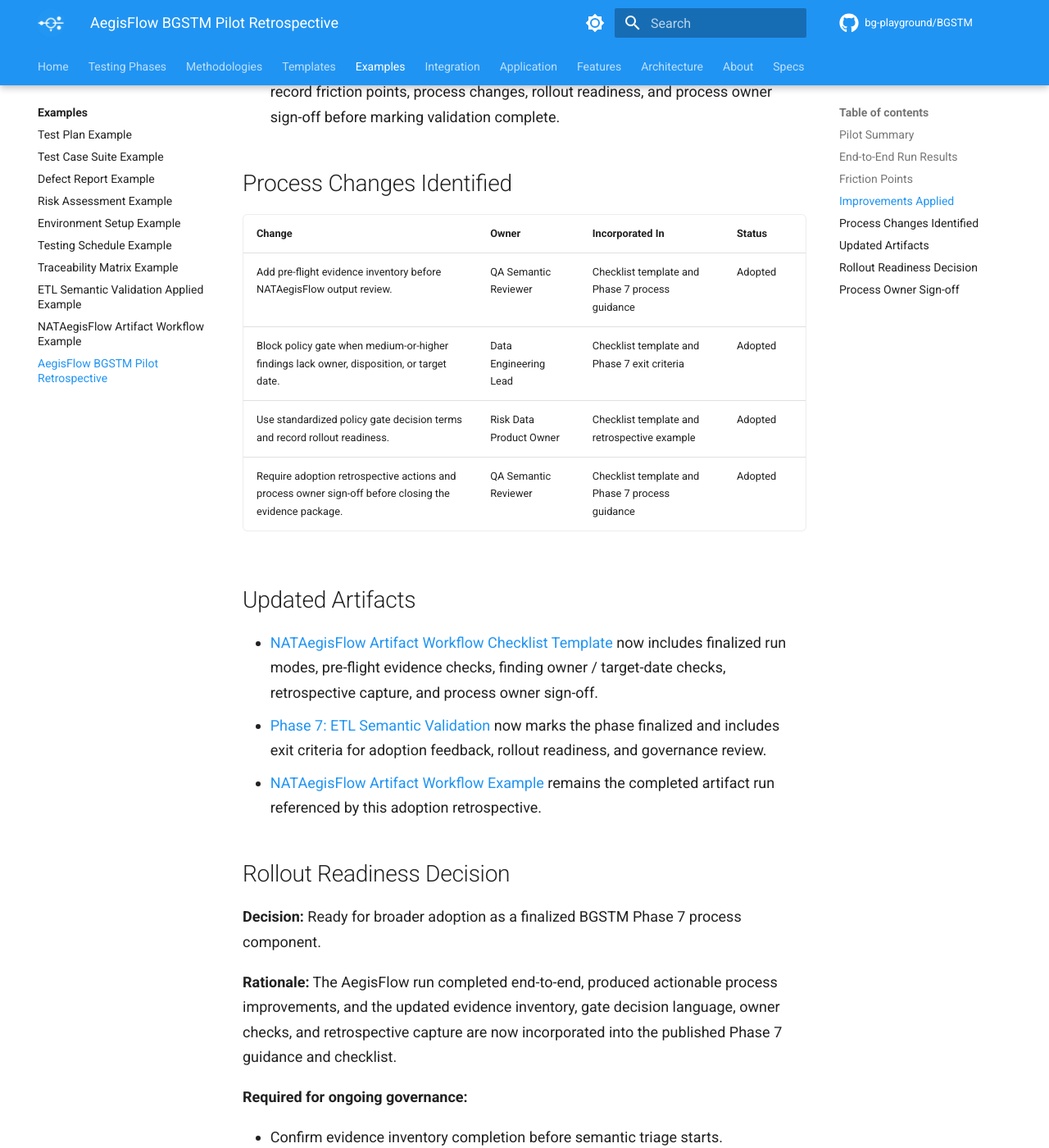
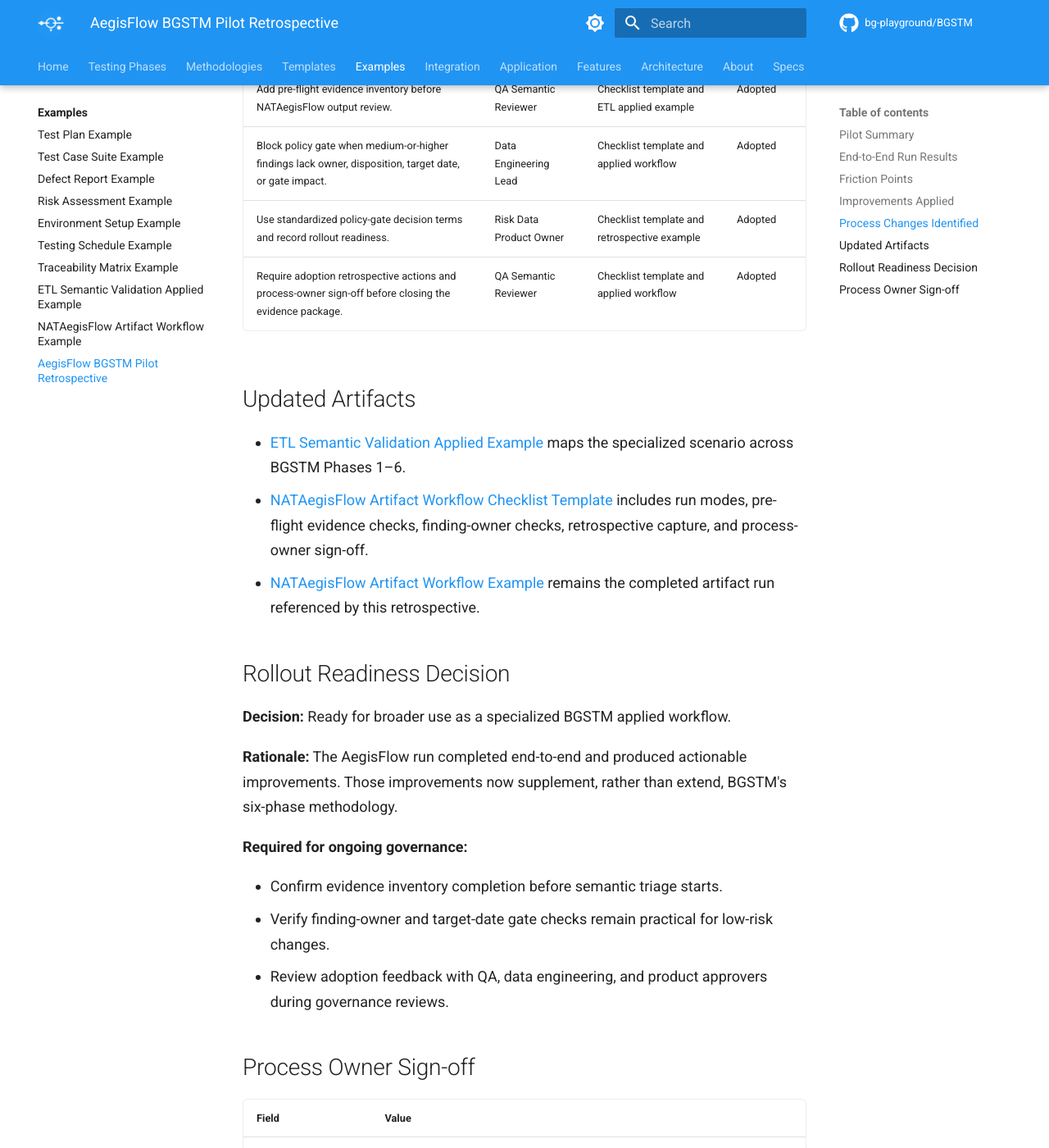
Before and after one commit to bg-playground/BGSTM, an MkDocs documentation site: the page built from docs/examples/nataegisflow-bgstm-pilot-retrospective.md, in a window 1280 px wide and 1400 px high, scrolled down 2252 px. Shown: the whole window at 82% size. Built offline with MkDocs 1.6.1 and Material for MkDocs 9.7.7, drawn with Linux system fonts in a browser that asks for light colours; comment, search, counter and statistics services are not loaded; some of the changed text lies outside the part shown.

Commit message:
docs: correct ETL retrospective methodology scope

```diff
--- a/docs/examples/nataegisflow-bgstm-pilot-retrospective.md
+++ b/docs/examples/nataegisflow-bgstm-pilot-retrospective.md
@@ -1,9 +1,6 @@
 # AegisFlow BGSTM Adoption Retrospective and Sign-off
 
-This retrospective records the AegisFlow evidence used to finalize BGSTM Phase 7 using the
-[NATAegisFlow Artifact Workflow Checklist Template](../test-templates/nataegisflow-artifact-workflow-template.md)
-against a simulated ETL project. It captures lessons that were folded back into the template and process guidance, and
-documents process owner sign-off for broader adoption.
+This retrospective records evidence from applying the **six-phase BGSTM methodology** to an ETL semantic-validation scenario using the [NATAegisFlow Artifact Workflow Checklist Template](../test-templates/nataegisflow-artifact-workflow-template.md). It captures lessons folded back into the specialized template and applied-example guidance.
 
 ## Pilot Summary
 
@@ -11,82 +8,74 @@
 |-------|-------|
 | Pilot ID | AEGISFLOW-PILOT-2026-07 |
 | Project Type | Simulated customer-risk ETL patch |
-| BGSTM Scope | Phase 7: ETL Semantic Validation |
+| BGSTM Scope | Phases 1–6 applied to ETL Semantic Validation |
 | NATAegisFlow Run ID | NAF-2026-07-23-018 |
 | Artifact Example Used | [Customer Risk Segment Mapping](nataegisflow-artifact-workflow-example.md) |
 | Pilot Dates | 2026-07-23 to 2026-07-24 |
 | Participants | QA Semantic Reviewer, Data Engineering Lead, Risk Data Product Owner |
-| Outcome | Completed end-to-end; process improvements incorporated and approved for broader adoption |
+| Outcome | Completed end-to-end; process improvements incorporated into the applied workflow |
 
 ## End-to-End Run Results
 
-- [x] AegisFlow validation run completed from validation scope confirmation through release / handoff decision.
-- [x] NATAegisFlow outputs, mapping references, findings register, approval record, and patch validation evidence were collected.
+- [x] Validation scope, planning, execution evidence, analysis, and reporting were completed using BGSTM Phases 1–6.
+- [x] NATAegisFlow outputs, mapping references, findings register, approval record, and patch-validation evidence were collected.
 - [x] Semantic findings were triaged and dispositioned before the policy gate.
 - [x] Policy gate decision was recorded with residual-risk notes and follow-up actions.
-- [x] Retrospective feedback was translated into concrete template and process updates.
+- [x] Retrospective feedback was translated into concrete template and applied-guidance updates.
 
 ## Friction Points
 
 | Area | Friction Observed | Impact |
 |------|-------------------|--------|
-| Evidence readiness | Reviewers needed to ask for lineage export, run configuration, and sample replay evidence after triage began. | Added wait time before semantic review could start. |
-| Finding ownership | Medium findings initially lacked a named owner and target disposition date. | Delayed decision-making and made policy gate status unclear. |
-| Decision language | The team used different terms for approval, conditional approval, and release handoff. | Increased risk of inconsistent rollout decisions before terminology was standardized. |
-| Retrospective capture | Improvement ideas were discussed after handoff but had no required location in the workflow. | Made it easy to lose process feedback between adoption reviews. |
+| Evidence readiness | Reviewers needed lineage export, run configuration, and sample replay evidence after triage began. | Added wait time before semantic review could start. |
+| Finding ownership | Medium findings initially lacked a named owner and target disposition date. | Delayed decision-making and made policy-gate status unclear. |
+| Decision language | The team used different terms for approval, conditional approval, and release handoff. | Increased risk of inconsistent decisions. |
+| Retrospective capture | Improvement ideas had no required location in the workflow. | Made it easy to lose process feedback between reviews. |
 
 ## Improvements Applied
 
-1. **Add a pre-flight evidence inventory.** The workflow now asks teams to confirm required NATAegisFlow outputs,
-   run configuration, lineage export, sample replay evidence, and evidence location before triage starts.
-2. **Require owner and target date for every open finding.** The process now treats missing owner, disposition, or target date
-   as a gate blocker for medium-or-higher findings.
-3. **Standardize gate decision options.** Approval workflow guidance now uses `Approved`, `Conditional`, `Rejected`,
-   `Complete`, and `Blocked` consistently so rollout decisions are comparable across adoption reviews.
-4. **Capture retrospective actions before closing the evidence package.** Teams now record friction points, process changes,
-   rollout readiness, and process owner sign-off before marking validation complete.
+1. **Add a pre-flight evidence inventory.** Confirm NATAegisFlow outputs, run configuration, lineage export, replay evidence, and evidence location before triage.
+2. **Require owner and target date for open findings.** Missing owner, disposition, target date, or gate impact blocks medium-or-higher findings from proceeding.
+3. **Standardize gate decision options.** Use `Approved`, `Conditional`, `Rejected`, `Complete`, and `Blocked` consistently.
+4. **Capture retrospective actions before closing the evidence package.** Record friction points, process changes, rollout readiness, and process-owner sign-off before completion.
 
 ## Process Changes Identified
 
 | Change | Owner | Incorporated In | Status |
 |--------|-------|-----------------|--------|
-| Add pre-flight evidence inventory before NATAegisFlow output review. | QA Semantic Reviewer | Checklist template and Phase 7 process guidance | Adopted |
-| Block policy gate when medium-or-higher findings lack owner, disposition, or target date. | Data Engineering Lead | Checklist template and Phase 7 exit criteria | Adopted |
-| Use standardized policy gate decision terms and record rollout readiness. | Risk Data Product Owner | Checklist template and retrospective example | Adopted |
-| Require adoption retrospective actions and process owner sign-off before closing the evidence package. | QA Semantic Reviewer | Checklist template and Phase 7 process guidance | Adopted |
+| Add pre-flight evidence inventory before NATAegisFlow output review. | QA Semantic Reviewer | Checklist template and ETL applied example | Adopted |
+| Block policy gate when medium-or-higher findings lack owner, disposition, target date, or gate impact. | Data Engineering Lead | Checklist template and applied workflow | Adopted |
+| Use standardized policy-gate decision terms and record rollout readiness. | Risk Data Product Owner | Checklist template and retrospective example | Adopted |
+| Require adoption retrospective actions and process-owner sign-off before closing the evidence package. | QA Semantic Reviewer | Checklist template and applied workflow | Adopted |
 
 ## Updated Artifacts
 
-- [NATAegisFlow Artifact Workflow Checklist Template](../test-templates/nataegisflow-artifact-workflow-template.md)
-  now includes finalized run modes, pre-flight evidence checks, finding owner / target-date checks, retrospective capture, and process owner sign-off.
-- [Phase 7: ETL Semantic Validation](../phases/07-etl-semantic-validation.md) now marks the phase finalized and includes
-  exit criteria for adoption feedback, rollout readiness, and governance review.
-- [NATAegisFlow Artifact Workflow Example](nataegisflow-artifact-workflow-example.md) remains the completed artifact run
-  referenced by this adoption retrospective.
+- [ETL Semantic Validation Applied Example](etl-semantic-validation-example.md) maps the specialized scenario across BGSTM Phases 1–6.
+- [NATAegisFlow Artifact Workflow Checklist Template](../test-templates/nataegisflow-artifact-workflow-template.md) includes run modes, pre-flight evidence checks, finding-owner checks, retrospective capture, and process-owner sign-off.
+- [NATAegisFlow Artifact Workflow Example](nataegisflow-artifact-workflow-example.md) remains the completed artifact run referenced by this retrospective.
 
 ## Rollout Readiness Decision
 
-**Decision:** Ready for broader adoption as a finalized BGSTM Phase 7 process component.
+**Decision:** Ready for broader use as a specialized BGSTM applied workflow.
 
-**Rationale:** The AegisFlow run completed end-to-end, produced actionable process improvements, and the updated evidence
-inventory, gate decision language, owner checks, and retrospective capture are now incorporated into the published Phase 7
-guidance and checklist.
+**Rationale:** The AegisFlow run completed end-to-end and produced actionable improvements. Those improvements now supplement, rather than extend, BGSTM's six-phase methodology.
 
 **Required for ongoing governance:**
 
 - Confirm evidence inventory completion before semantic triage starts.
-- Verify finding owner / target-date gate checks are enforceable without slowing low-risk changes.
-- Review adoption feedback with QA, data engineering, and product approvers during process governance reviews.
+- Verify finding-owner and target-date gate checks remain practical for low-risk changes.
+- Review adoption feedback with QA, data engineering, and product approvers during governance reviews.
 
 ## Process Owner Sign-off
 
 | Field | Value |
 |-------|-------|
-| Process Version | BGSTM Phase 7 ETL Semantic Validation v1.2 |
+| Applied Workflow Version | ETL Semantic Validation / NATAegisFlow v1.2 |
+| Methodology | BGSTM Phases 1–6 |
 | Process Owner | QA Semantic Review Lead |
 | Sign-off Date | 2026-07-24 |
-| Decision | Approved for broader adoption and production governance use |
-| Evidence | Updated Phase 7 guidance, NATAegisFlow checklist template v1.2, worked example, methodology checklist cross-links, and changelog entry |
+| Decision | Approved for broader applied use and governance |
+| Evidence | ETL applied example, NATAegisFlow checklist v1.2, worked example, methodology cross-links, and retrospective record |
 
 ---
 
```
